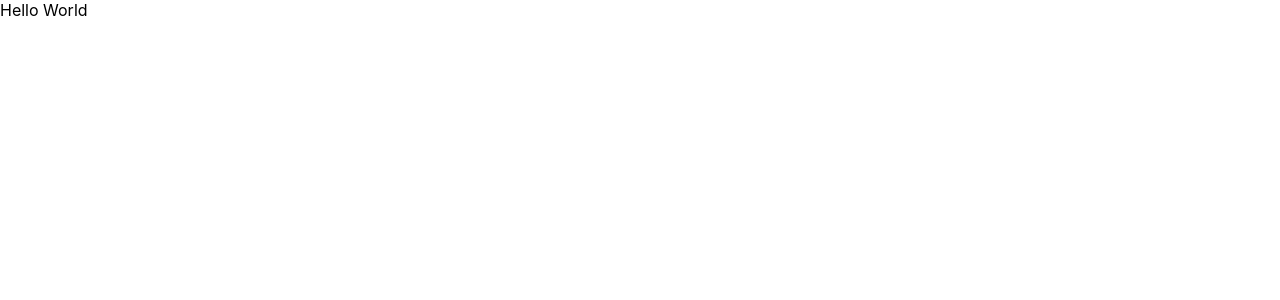
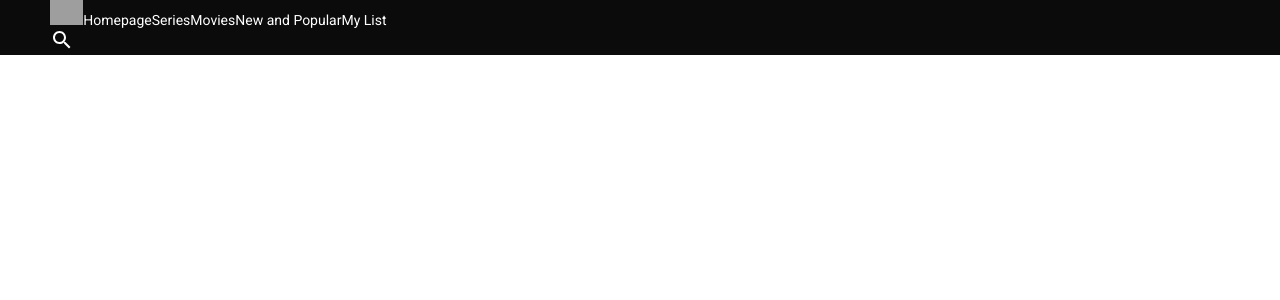
Before and after one commit to shalant/netflixReact, a React (Create React App) app in the folder netflix-clone/: page / in a window 1280 px wide. Shown: the top 300 px of the page. Built offline with nearby package versions, Linux system fonts and the light colour scheme; grey boxes are pictures that could not be loaded.

Commit message:
working on navbar, 14:46

```diff
--- a/netflix-clone/package.json
+++ b/netflix-clone/package.json
@@ -5,6 +5,7 @@
   "dependencies": {
     "@emotion/react": "^11.10.5",
     "@emotion/styled": "^11.10.5",
+    "@mui/icons-material": "^5.11.0",
     "@mui/material": "^5.11.4",
     "@testing-library/jest-dom": "^5.16.5",
     "@testing-library/react": "^13.4.0",
@@ -12,6 +13,7 @@
     "react": "^18.2.0",
     "react-dom": "^18.2.0",
     "react-scripts": "5.0.1",
+    "sass": "^1.57.1",
     "web-vitals": "^2.1.4"
   },
   "scripts": {
--- a/netflix-clone/src/App.css
+++ /dev/null
@@ -1,38 +0,0 @@
-.App {
-  text-align: center;
-}
-
-.App-logo {
-  height: 40vmin;
-  pointer-events: none;
-}
-
-@media (prefers-reduced-motion: no-preference) {
-  .App-logo {
-    animation: App-logo-spin infinite 20s linear;
-  }
-}
-
-.App-header {
-  background-color: #282c34;
-  min-height: 100vh;
-  display: flex;
-  flex-direction: column;
-  align-items: center;
-  justify-content: center;
-  font-size: calc(10px + 2vmin);
-  color: white;
-}
-
-.App-link {
-  color: #61dafb;
-}
-
-@keyframes App-logo-spin {
-  from {
-    transform: rotate(0deg);
-  }
-  to {
-    transform: rotate(360deg);
-  }
-}
--- a/netflix-clone/src/App.js
+++ b/netflix-clone/src/App.js
@@ -1,8 +1,10 @@
-import logo from './logo.svg';
-import './App.css';
+import './App.scss';
+import Home from './home/Home';
 
 const App = () => {
-  return <div>Hello World</div>
+  return <Home/>;
+
+
 }
 
 export default App;
--- /dev/null
+++ b/netflix-clone/src/App.scss
@@ -0,0 +1,3 @@
+:root {
+  --main-color: #0b0b0b;
+}
--- /dev/null
+++ b/netflix-clone/src/components/navbar/Navbar.jsx
@@ -0,0 +1,29 @@
+import {Search} from '@mui/icons-material/';
+import { AcUnit } from "@mui/icons-material"
+
+import "./Navbar.scss";
+
+const Navbar = () => {
+  return (
+    <div className="navbar">
+      <div className="container">
+        <div className="left">
+          <img
+            src="https://upload.wikimedia.org/wikipedia/commons/thumb/0/08/Netflix_2015_logo.svg/2560px-Netflix_2015_logo.svg.png"
+            alt=""
+          />
+          <span>Homepage</span>
+          <span>Series</span>
+          <span>Movies</span>
+          <span>New and Popular</span>
+          <span>My List</span>
+        </div>
+        <div className="right">
+            <Search/>
+        </div>
+      </div>
+    </div>
+  );
+};
+
+export default Navbar;
--- /dev/null
+++ b/netflix-clone/src/components/navbar/Navbar.scss
@@ -0,0 +1,11 @@
+.navbar {
+    color:white;
+    font-size: 14px;
+
+    .container{
+        padding: 0 50px;
+        img{
+            height: 25px;
+        }
+    }
+}
--- /dev/null
+++ b/netflix-clone/src/home/Home.jsx
@@ -0,0 +1,13 @@
+import { AcUnit } from "@mui/icons-material"
+import Navbar from "../components/navbar/Navbar"
+import "./Home.scss"
+
+const Home = () => {
+  return (
+    <div className='home'>
+        <Navbar/>
+    </div>
+  )
+}
+
+export default Home
--- /dev/null
+++ b/netflix-clone/src/home/Home.scss
@@ -0,0 +1,4 @@
+.home{
+    background-color: var(--main-color);
+    color: white;
+}
--- a/netflix-clone/src/index.js
+++ b/netflix-clone/src/index.js
@@ -1,6 +1,6 @@
 import React from 'react';
 import ReactDOM from 'react-dom/client';
-import './index.css';
+import './index.scss';
 import App from './App';
 import reportWebVitals from './reportWebVitals';
 
--- a/netflix-clone/src/index.css
+++ b/netflix-clone/src/index.scss
@@ -1,8 +1,9 @@
 body {
   margin: 0;
-  font-family: -apple-system, BlinkMacSystemFont, 'Segoe UI', 'Roboto', 'Oxygen',
+  font-family: 'Roboto', sans-serif;
+  /* font-family: -apple-system, BlinkMacSystemFont, 'Segoe UI', 'Roboto', 'Oxygen',
     'Ubuntu', 'Cantarell', 'Fira Sans', 'Droid Sans', 'Helvetica Neue',
-    sans-serif;
+    sans-serif; */
   -webkit-font-smoothing: antialiased;
   -moz-osx-font-smoothing: grayscale;
 }
```
Also changed, not shown: 1 other file (tests, documents, lock files or other folders).
